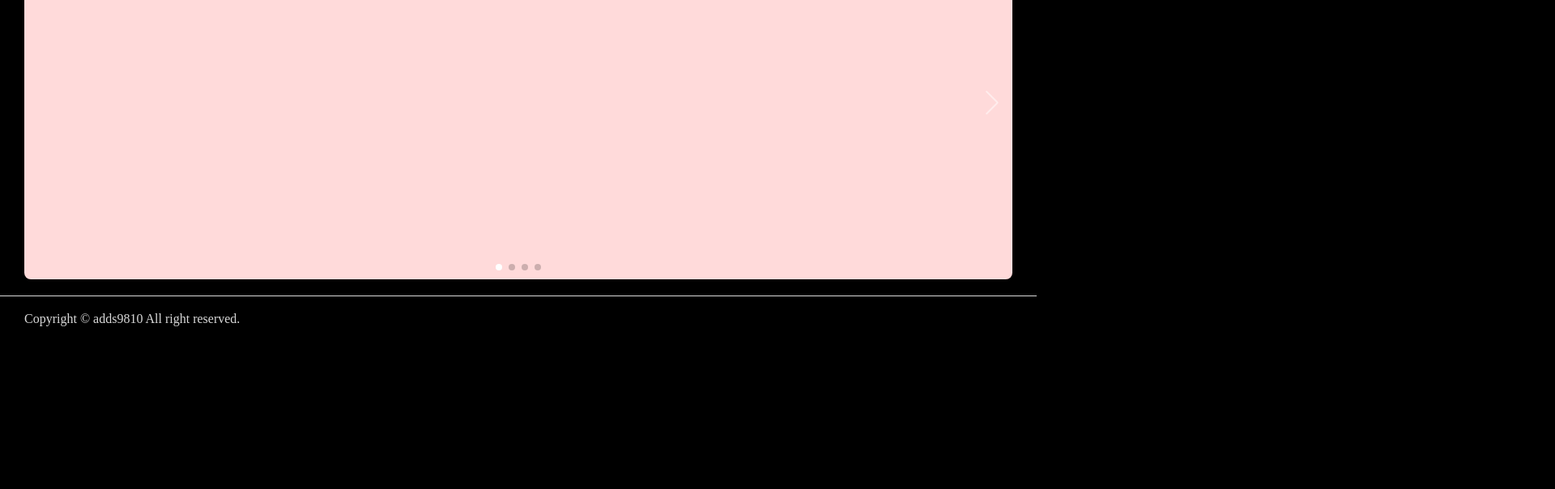
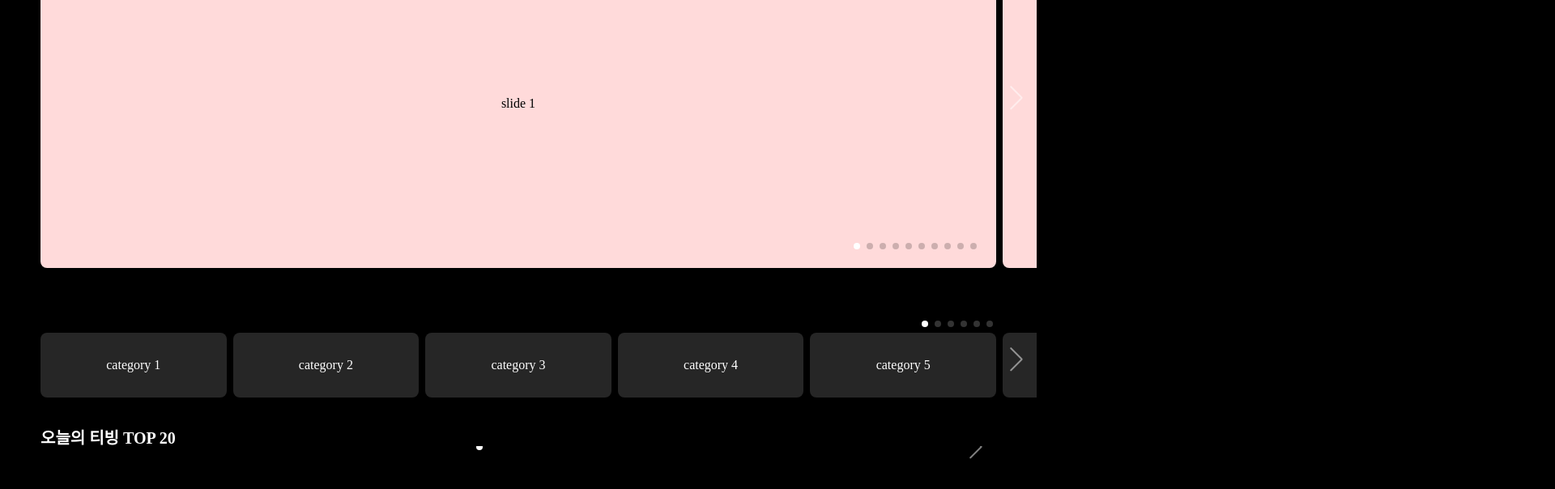
Before and after one commit to adds9810/feReactStudy, a React (Create React App) app in the folder reactTving/: page / in a window 1280 px wide. Shown: the part 140-744 px from the top of the page at 81% size, 1920 px wide, since content can reach past the window. Built offline with nearby package versions, Linux system fonts and the light colour scheme.

Commit message:
슬라이드 컴포넌트 만드는 중..

```diff
--- a/reactTving/src/component/common/header/header.scss
+++ b/reactTving/src/component/common/header/header.scss
@@ -3,7 +3,7 @@
   top: 0;
   left: 0;
   width: 100%;
-  padding: 10px;
+  padding: 10px 0;
   box-sizing: border-box;
   .container {
     display: flex;
--- a/reactTving/src/component/common/slider/index.tsx
+++ b/reactTving/src/component/common/slider/index.tsx
@@ -11,21 +11,32 @@ import "swiper/css/pagination";
 
 // style 구현
 import "./slider.scss";
+import { Link } from "react-router-dom";
 
+interface slideItem {
+  id: number;
+  newVal?: boolean;
+  name: string;
+  link: string;
+}
 interface props {
   slideName: string;
   slideView: number;
+  slideDate: slideItem[];
 }
 
 const Slider = (props: props) => {
+  const slideName = props.slideName,
+    slideView = props.slideView,
+    slideDate = props.slideDate;
   return (
-    <div className={props.slideName}>
+    <div className={slideName}>
       <div>
         <Swiper
           // install Swiper modules
           modules={[Navigation, Pagination, A11y]}
           spaceBetween={8}
-          slidesPerView={props.slideView}
+          slidesPerView={slideView}
           navigation
           loop={false}
           pagination={{ clickable: true }}
@@ -33,16 +44,16 @@ const Slider = (props: props) => {
           // onSwiper={(swiper) => console.log(swiper)}
           onSlideChange={() => console.log("slide change")}
         >
-          <SwiperSlide>
-            {({ isActive }) => (
-              <div>
-                Slide 1, Current slide is {isActive ? "active" : "not active"}
-              </div>
-            )}
-          </SwiperSlide>
-          <SwiperSlide>Slide 2</SwiperSlide>
-          <SwiperSlide>Slide 3</SwiperSlide>
-          <SwiperSlide>Slide 4</SwiperSlide>
+          {slideDate.map(item => (
+            <SwiperSlide key={item.id}>
+              {/* {({ isActive }) => ( */}
+              <Link to={item.link}>
+                {item.name}
+                {/* {isActive ? "active" : "not active"} */}
+              </Link>
+              {/* )} */}
+            </SwiperSlide>
+          ))}
         </Swiper>
       </div>
     </div>
--- a/reactTving/src/component/common/slider/slider.scss
+++ b/reactTving/src/component/common/slider/slider.scss
@@ -1,3 +1,10 @@
+.swiper {
+  .swiper-slide {
+    a {
+      font-size: 16px;
+      color: #000;
+    }
+  }
   .swiper-button-prev,
   .swiper-button-next {
     color: #fff;
@@ -19,14 +26,13 @@
       background: #fff;
     }
   }
+}
 
 .visualSlider {
   min-width: auto;
   position: relative;
   padding-bottom: 34.5%;
   box-sizing: border-box;
-  border-radius: 8px;
-  background-color: rgb(255, 218, 218);
   > div {
     position: absolute;
     top: 0px;
@@ -37,6 +43,27 @@
   .swiper {
     height: 100%;
     overflow: visible;
+    .swiper-slide {
+      display: inline-flex;
+      position: relative;
+      vertical-align: top;
+      background-color: #ffdada;
+      border-radius: 8px;
+      align-items: center;
+      justify-content: center;
+    }
+    .swiper-button-prev {
+      left: -40px;
+    }
+    .swiper-button-next {
+      right: -40px;
+    }
+    .swiper-pagination {
+      bottom: 20px;
+      text-align: right;
+      padding: 0 20px;
+      box-sizing: border-box;
+    }
   }
 }
 
@@ -46,7 +73,50 @@
 .normalSlider {
 }
 
-.categorySlider {
+.cateSlider {
+  margin-top: 80px;
+  min-width: auto;
+  position: relative;
+  padding-bottom: 80px;
+  box-sizing: border-box;
+  > div {
+    position: absolute;
+    top: 0px;
+    left: 0px;
+    width: 100%;
+    height: 100%;
+  }
+  .swiper {
+    overflow: visible;
+    height: 100%;
+    .swiper-slide {
+      display: inline-flex;
+      align-items: center;
+      justify-content: center;
+      border-radius: 8px;
+      background-color: #262626;
+      a {
+        color: #fff;
+      }
+    }
+    .swiper-button-prev {
+      left: -40px;
+    }
+    .swiper-button-next {
+      right: -40px;
+    }
+    .swiper-pagination {
+      bottom: 0;
+      top: -20px;
+      text-align: right;
+      .swiper-pagination-bullet {
+        background: #fff;
+      }
+    }
+  }
+}
+
+.rankSlider {
 }
 
 .eventSlider {
--- a/reactTving/src/pages/main/index.tsx
+++ b/reactTving/src/pages/main/index.tsx
@@ -6,12 +6,60 @@ import Slider from "~/component/common/slider";
 import "./main.scss";
 
 export default () => {
+  const mainSlideDate = [
+    { id: 1, name: "slide 1", link: "/genre" },
+    { id: 2, name: "slide 2", link: "/genre" },
+    { id: 3, name: "slide 3", link: "/genre" },
+    { id: 4, name: "slide 4", link: "/genre" },
+    { id: 5, name: "slide 5", link: "/genre" },
+    { id: 6, name: "slide 6", link: "/genre" },
+    { id: 7, name: "slide 7", link: "/genre" },
+    { id: 8, name: "slide 8", link: "/genre" },
+    { id: 9, name: "slide 9", link: "/genre" },
+    { id: 10, name: "slide 10", link: "/genre" },
+  ];
+  const cateSlideDate = [
+    { id: 1, name: "category 1", link: "/genre" },
+    { id: 2, name: "category 2", link: "/genre" },
+    { id: 3, name: "category 3", link: "/genre" },
+    { id: 4, name: "category 4", link: "/genre" },
+    { id: 5, name: "category 5", link: "/genre" },
+    { id: 6, name: "category 6", link: "/genre" },
+    { id: 7, name: "category 7", link: "/genre" },
+    { id: 8, name: "category 8", link: "/genre" },
+    { id: 9, name: "category 9", link: "/genre" },
+    { id: 10, name: "category 10", link: "/genre" },
+  ];
+  const rankSlider = [
+    { id: 1, newVal: true, name: "category 1", link: "/genre" },
+    { id: 2, newVal: true, name: "category 2", link: "/genre" },
+    { id: 3, newVal: false, name: "category 3", link: "/genre" },
+    { id: 4, newVal: false, name: "category 4", link: "/genre" },
+    { id: 5, newVal: false, name: "category 5", link: "/genre" },
+    { id: 6, newVal: false, name: "category 6", link: "/genre" },
+    { id: 7, newVal: false, name: "category 7", link: "/genre" },
+    { id: 8, newVal: false, name: "category 8", link: "/genre" },
+    { id: 9, newVal: false, name: "category 9", link: "/genre" },
+    { id: 10, newVal: false, name: "category 10", link: "/genre" },
+  ];
   return (
     <>
       <Header />
       <main className="main">
         <div className="container">
-          <Slider slideName="visualSlider" slideView={1} />
+          <Slider
+            slideName="visualSlider"
+            slideView={1}
+            slideDate={mainSlideDate}
+          />
+          <Slider
+            slideName="cateSlider"
+            slideView={5}
+            slideDate={cateSlideDate}
+          />
+          <h3>오늘의 티빙 TOP 20</h3>
+          <Slider slideName="rankSlider" slideView={4} slideDate={rankSlider} />
+          <h3>지금 방영중인 인기 예능</h3>
         </div>
       </main>
       <Footer />
--- a/reactTving/src/reset.scss
+++ b/reactTving/src/reset.scss
@@ -92,6 +92,7 @@ video {
   font-size: 100%;
   font: inherit;
   vertical-align: baseline;
+  color: #fff;
 }
 /* HTML5 display-role reset for older browsers */
 article,
@@ -139,5 +140,13 @@ html {
 }
 
 .container {
-  padding: 0 30px;
+  width: 100%;
+  padding: 0 50px;
+  box-sizing: border-box;
+  overflow: hidden;
 }
+h3 {
+  font-weight: bold;
+  font-size: 20px;
+  margin-top: 40px;
+}
```
Lines whose indentation alone changed are shown as unchanged.
